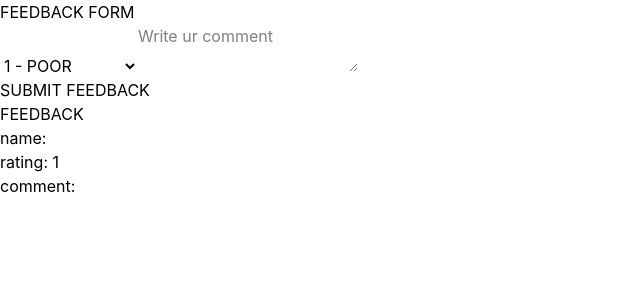
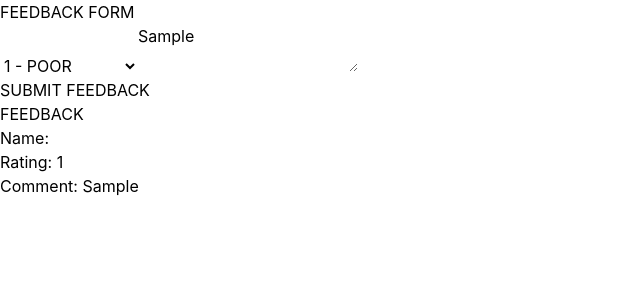
Before and after one commit to thapaasmi333-cyber/React_Mindcraft, a React (Vite) app in the folder my-app/: page / in a window 1280 px wide. Both pictures are taken after typing "Sample" into the empty fields and a click on the button "SUBMIT FEEDBACK". Shown: the top 300 px of the page, without its empty margins (0-640 px from the left). Built offline with nearby package versions, Linux system fonts and the light colour scheme.

Commit message:
bruh i set my value as handlechange instead of form comment and i forgot to keep comment test onChange so i wasnt able i write comment in the textarea but i fixed it and i can finally

```diff
--- a/my-app/src/components/FeedbackForm/Feedbackform.jsx
+++ b/my-app/src/components/FeedbackForm/Feedbackform.jsx
@@ -40,7 +40,8 @@ export default function FeedbackForm() {
         <textarea
           name="comment"
           placeholder="Write ur comment"
-          value={handleChange}
+          value={form.comment}
+          onChange={handleChange}
         />
 
         <br></br>
@@ -51,9 +52,9 @@ export default function FeedbackForm() {
       {feedback && (
         <>
           <h2> FEEDBACK</h2>
-          <p> name: {feedback.name}</p>
-          <p>rating: {feedback.rating}</p>
-          <p>comment: {feedback.comment}</p>
+          <p> Name: {feedback.name}</p>
+          <p>Rating: {feedback.rating}</p>
+          <p>Comment: {feedback.comment}</p>
         </>
       )}
     </>
```
